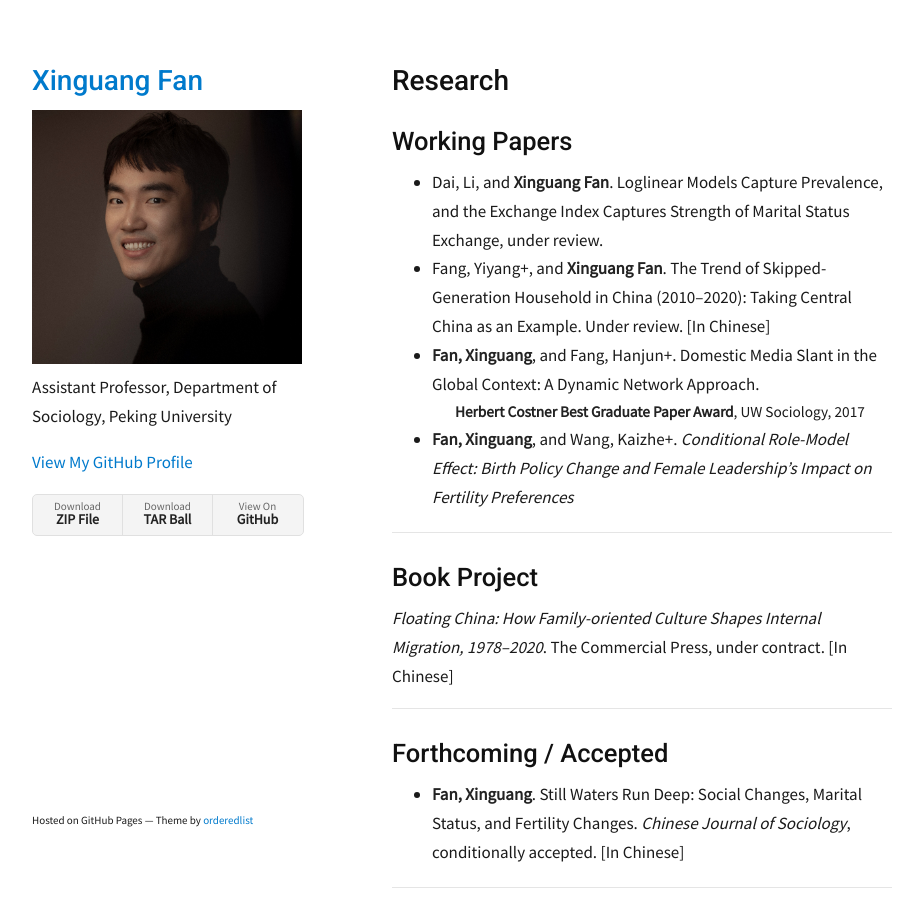
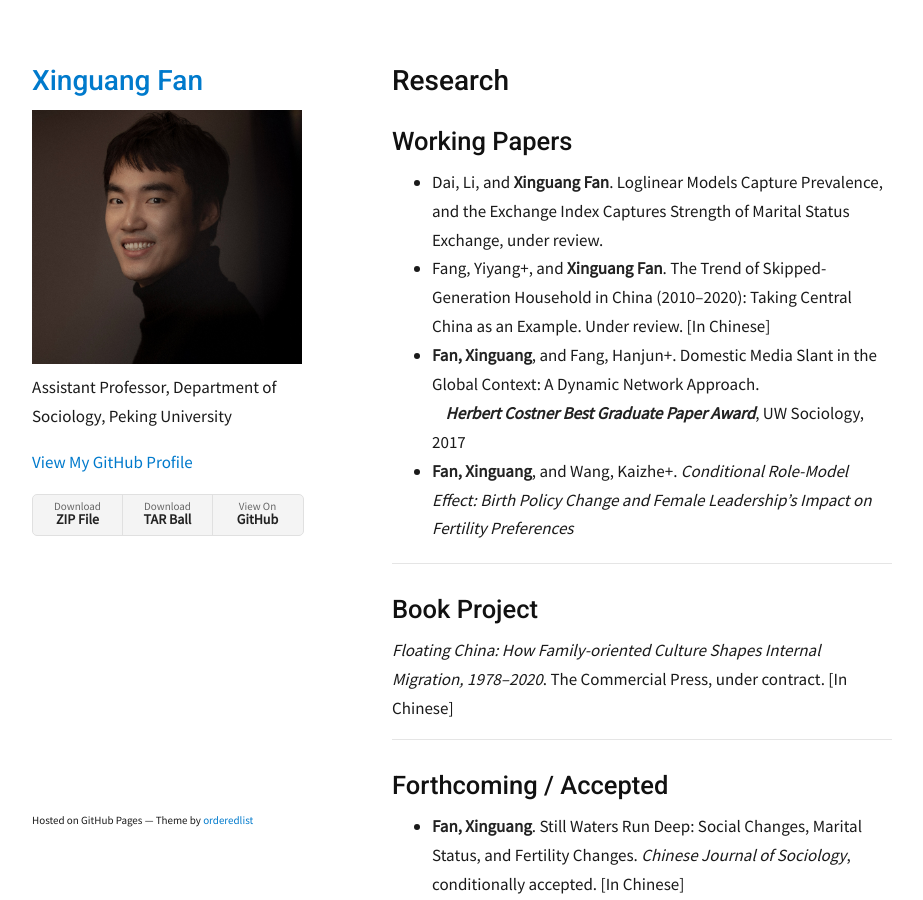
Before and after one commit to xinguang-fan/xinguang-fan.github.io, a Jekyll site: the page built from research.md, in a window 1280 px wide and 900 px high. Shown: the whole window, without its empty margins (178-1101 px from the left). Built offline with Jekyll 4.4.1, drawn with Linux system fonts in a browser that asks for light colours.

Commit message:
Update research.md

```diff
--- a/research.md
+++ b/research.md
@@ -12,7 +12,7 @@ nav_order: 2
 - Dai, Li, and **Xinguang Fan**. Loglinear Models Capture Prevalence, and the Exchange Index Captures Strength of Marital Status Exchange, under review.
 - Fang, Yiyang+, and **Xinguang Fan**. The Trend of Skipped-Generation Household in China (2010–2020): Taking Central China as an Example. Under review. [In Chinese]
 - **Fan, Xinguang**, and Fang, Hanjun+. Domestic Media Slant in the Global Context: A Dynamic Network Approach.
-  <span style="display:block; margin-left: 1.5em; font-size: 0.9em;"><strong>Herbert Costner Best Graduate Paper Award</strong>, UW Sociology, 2017</span>
+   &nbsp;&nbsp;&nbsp;&nbsp;**_Herbert Costner Best Graduate Paper Award_**, UW Sociology, 2017
 - **Fan, Xinguang**, and Wang, Kaizhe+. *Conditional Role-Model Effect: Birth Policy Change and Female Leadership’s Impact on Fertility Preferences*
 
 ---
```
